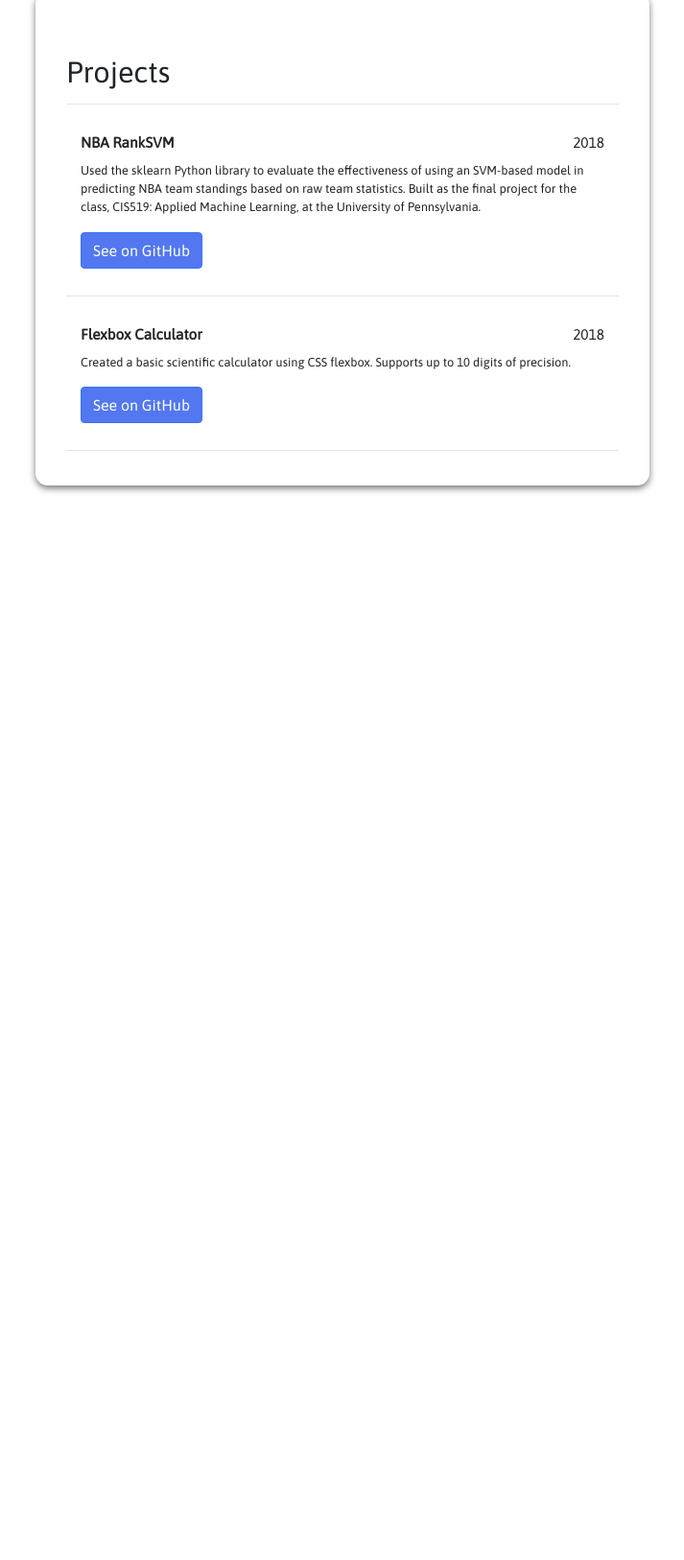
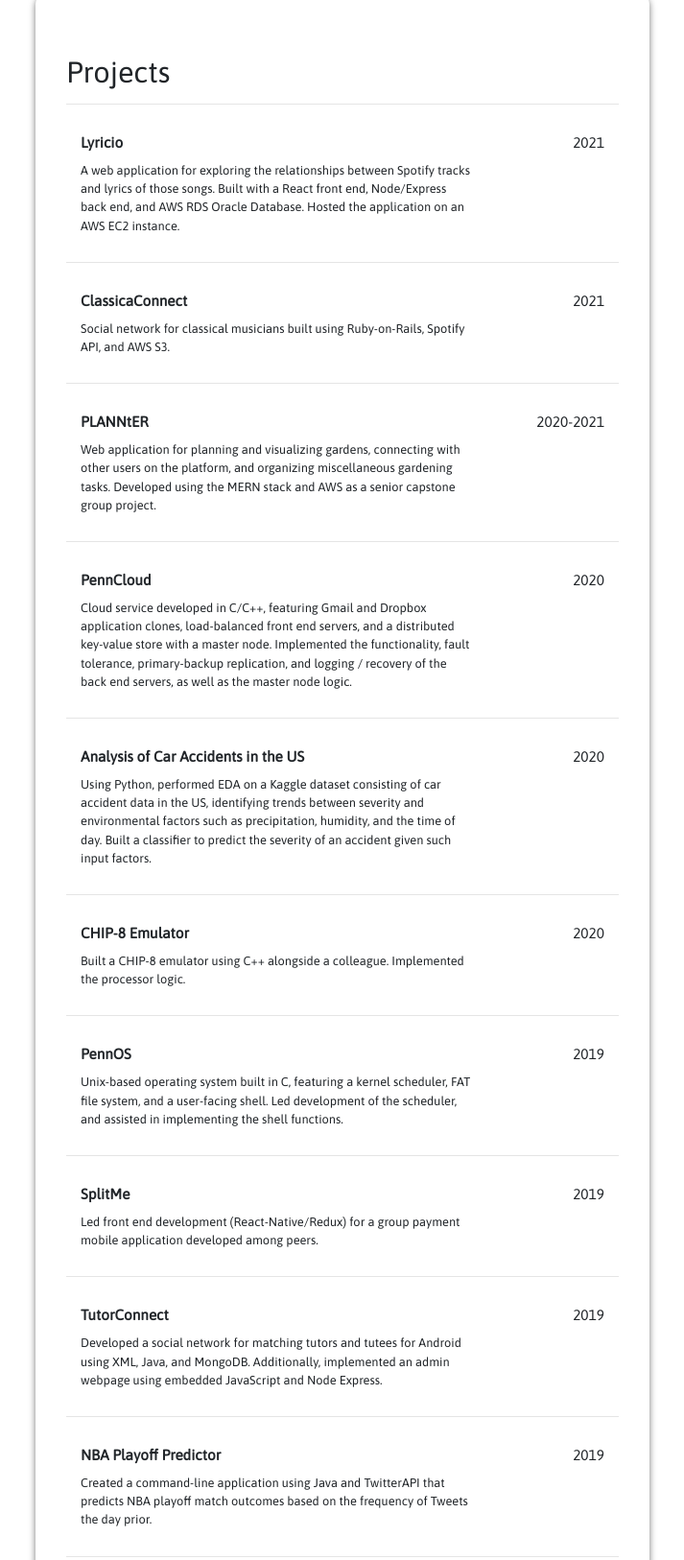
Before and after one commit to jonatlee/jonatlee.github.io, a React app: page /#/projects in a window 1280 px wide. Shown: the part 104-1730 px from the top of the page at 96% size, without its empty margins (283-996 px from the left). Before the commit the page ends 800 px from the top, so only its background shows below. Built offline with nearby package versions, Linux system fonts and the light colour scheme.

Commit message:
projects update

```diff
--- a/src/components/pages/ProjectOverview.js
+++ b/src/components/pages/ProjectOverview.js
@@ -2,21 +2,40 @@ import React from 'react';
 import {Container, Button, Image} from 'react-bootstrap';
 
 class ProjectOverview extends React.Component {
+    getButtons = () => {
+        if (this.props.github) {
+            if (this.props.course) {
+                return (<div className="project-row" style={{marginTop: "2vh"}}>
+                            <Button className="project-button" target="_blank" href={this.props.github}>See on GitHub</Button>
+                            <Button variant="secondary" target="_blank" href={this.props.courseurl} style={{marginLeft: "1vw"}}>{this.props.course}</Button>
+                        </div>)
+            } else {
+                return (<div style={{marginTop: "2vh"}}>
+                            <Button className="project-button" target="_blank" href={this.props.github}>See on GitHub</Button>
+                        </div>)
+            }
+        } else {
+            if (this.props.course) {
+                return (<div style={{marginTop: "2vh"}}>
+                            <Button variant="secondary" target="_blank" href={this.props.courseurl}>{this.props.course}</Button>
+                        </div>)
+            } else {
+                return null;
+            }
+        }
+    }
+
     render() {
         return (
             <Container className="project-overview">
-                <div className="project-row">
+                <div className="project-row space-between">
                     <div className="project-title">{this.props.title}</div>
                     <div className="project-year">{this.props.year}</div>
                 </div>
-                <div className="project-row" style={{marginTop: "1vh"}}>
+                <div className="project-row space-between" style={{marginTop: "1vh"}}>
                     <div className="project-description">{this.props.description}</div>
                 </div>
-                {this.props.github ?
-                    (<div style={{marginTop: "2vh"}}>
-                        <Button className="project-button" target="_blank" href={this.props.github}>See on GitHub</Button>
-                    </div>) : null
-                }
+                {this.getButtons()}
             </Container>
         )
     }
--- a/src/components/pages/Projects.js
+++ b/src/components/pages/Projects.js
@@ -11,12 +11,104 @@ class Projects extends React.Component {
                 </div>
                 <hr className="hline" />
                 <ProjectOverview
+                    title="Lyricio"
+                    year="2021"
+                    description="A web application for exploring the relationships
+                                between Spotify tracks and lyrics of those songs.
+                                Built with a React front end, Node/Express back end,
+                                and AWS RDS Oracle Database. Hosted the application on
+                                an AWS EC2 instance."
+                    />
+                <hr />
+                <ProjectOverview
+                    title="ClassicaConnect"
+                    year="2021"
+                    description="Social network for classical musicians built using Ruby-on-Rails,
+                                 Spotify API, and AWS S3."
+                    />
+                <hr />
+                <ProjectOverview
+                    title="PLANNtER"
+                    year="2020-2021"
+                    description="Web application for planning and visualizing
+                                gardens, connecting with other users on the platform,
+                                and organizing miscellaneous gardening tasks. Developed
+                                using the MERN stack and AWS
+                                as a senior capstone group project."
+                    />
+                <hr />
+                <ProjectOverview
+                    title="PennCloud"
+                    year="2020"
+                    description="Cloud service developed in C/C++, featuring
+                                Gmail and Dropbox application clones,
+                                load-balanced front end servers,
+                                and a distributed key-value store with a master node.
+                                Implemented the functionality, fault tolerance,
+                                primary-backup replication,
+                                and logging / recovery of the back end servers, as well
+                                as the master node logic."
+                    />
+                <hr />
+                <ProjectOverview
+                    title="Analysis of Car Accidents in the US"
+                    year="2020"
+                    description="Using Python, performed EDA on a Kaggle dataset
+                                consisting of car accident data in the US,
+                                identifying trends between severity and environmental factors
+                                such as precipitation, humidity, and the time
+                                of day. Built a classifier to predict the
+                                severity of an accident given such input factors."
+                    />
+                <hr />
+                <ProjectOverview
+                    title="CHIP-8 Emulator"
+                    year="2020"
+                    description="Built a CHIP-8 emulator using C++ alongside a colleague.
+                                Implemented the processor logic."
+                    />
+                <hr />
+                <ProjectOverview
+                    title="PennOS"
+                    year="2019"
+                    description="Unix-based operating system built in C,
+                                featuring a kernel scheduler, FAT file system,
+                                and a user-facing shell. Led development
+                                of the scheduler, and assisted in implementing the
+                                shell functions."
+                    />
+                <hr />
+                <ProjectOverview
+                    title="SplitMe"
+                    year="2019"
+                    description="Led front end development (React-Native/Redux)
+                                for a group payment mobile application developed among peers."
+                    />
+                <hr />
+                <ProjectOverview
+                    title="TutorConnect"
+                    year="2019"
+                    description="Developed a social network for matching tutors and tutees
+                                for Android using XML, Java, and MongoDB.
+                                Additionally, implemented an admin webpage using
+                                embedded JavaScript and Node Express."
+                    />
+                <hr />
+                <ProjectOverview
+                    title="NBA Playoff Predictor"
+                    year="2019"
+                    description="Created a command-line application using Java
+                                and TwitterAPI that predicts
+                                NBA playoff match outcomes based on the frequency
+                                of Tweets the day prior."
+                    />
+                <hr />
+                <ProjectOverview
                     title="NBA RankSVM"
                     year="2018"
                     description="Used the sklearn Python library to evaluate the effectiveness
                             of using an SVM-based model in predicting NBA team standings based
-                            on raw team statistics. Built as the final project for the class,
-                            CIS519: Applied Machine Learning, at the University of Pennsylvania."
+                            on raw team statistics."
                     github="https://github.com/jonatlee/nba-ranksvm"
                     />
                 <hr />
@@ -24,9 +116,15 @@ class Projects extends React.Component {
                     title="Flexbox Calculator"
                     year="2018"
                     description="Created a basic scientific calculator
-                            using CSS flexbox. Supports up to
+                            using HTML, CSS flexbox, and JavaScript. Supports up to
                             10 digits of precision."
                     github="https://github.com/jonatlee/flexbox-calculator"
+                    />
+                <hr />
+                <ProjectOverview
+                    title="SideStepper Game"
+                    year="2017"
+                    description="Built a dodging-based platformer using Java Swing."
                     />
                 <hr />
                 {/* <Container className="projects-container" style={{marginBottom: 0}}>
--- a/src/components/pages/styles/projects.css
+++ b/src/components/pages/styles/projects.css
@@ -33,11 +33,15 @@
 .project-row {
     display: flex;
     flex-direction: row;
+}
+
+.space-between {
     justify-content: space-between;
 }
 
 .project-description {
     font-size: 1.0vw;
+    width: 75%;
 }
 
 .project-button {
```
